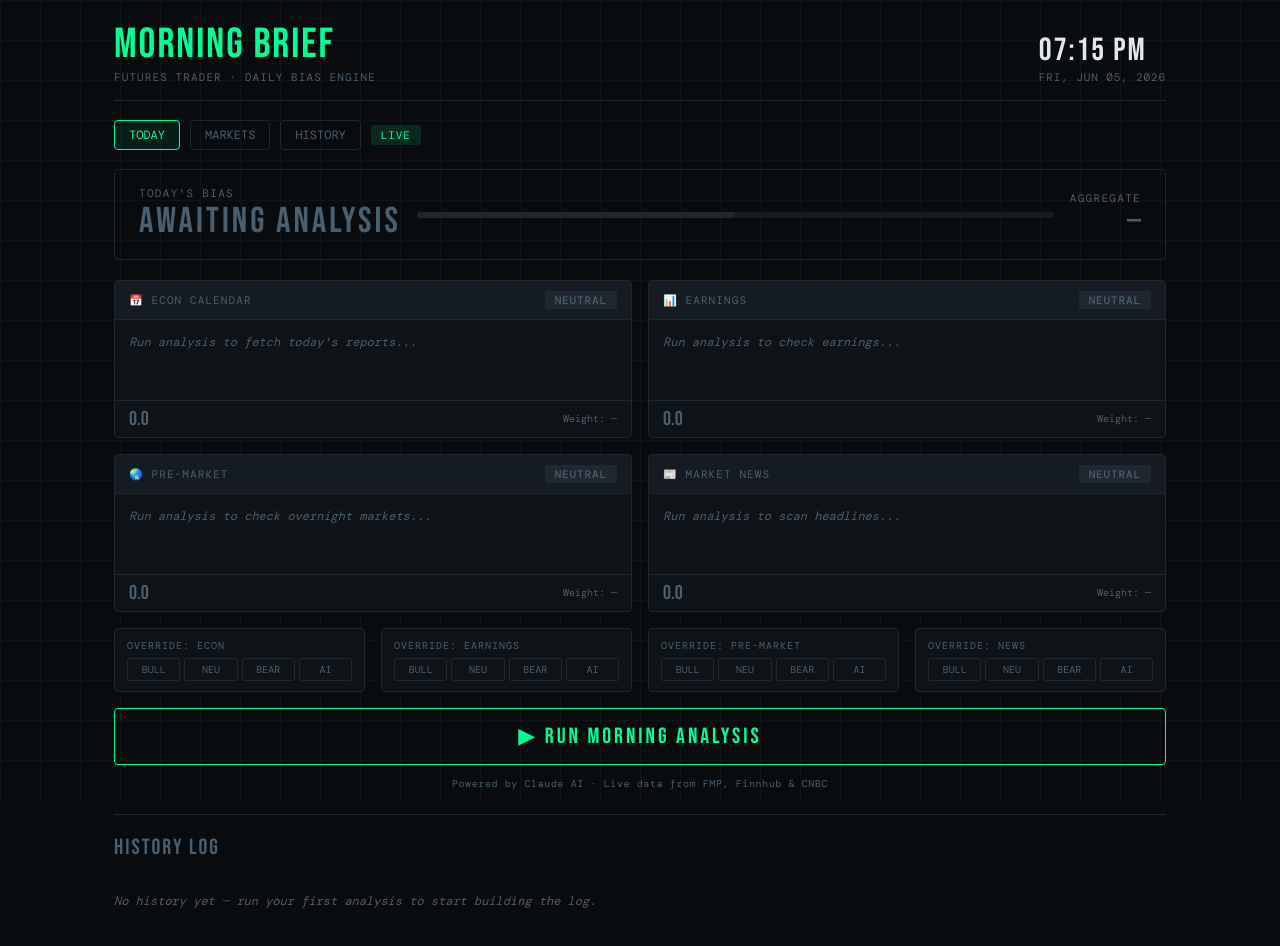
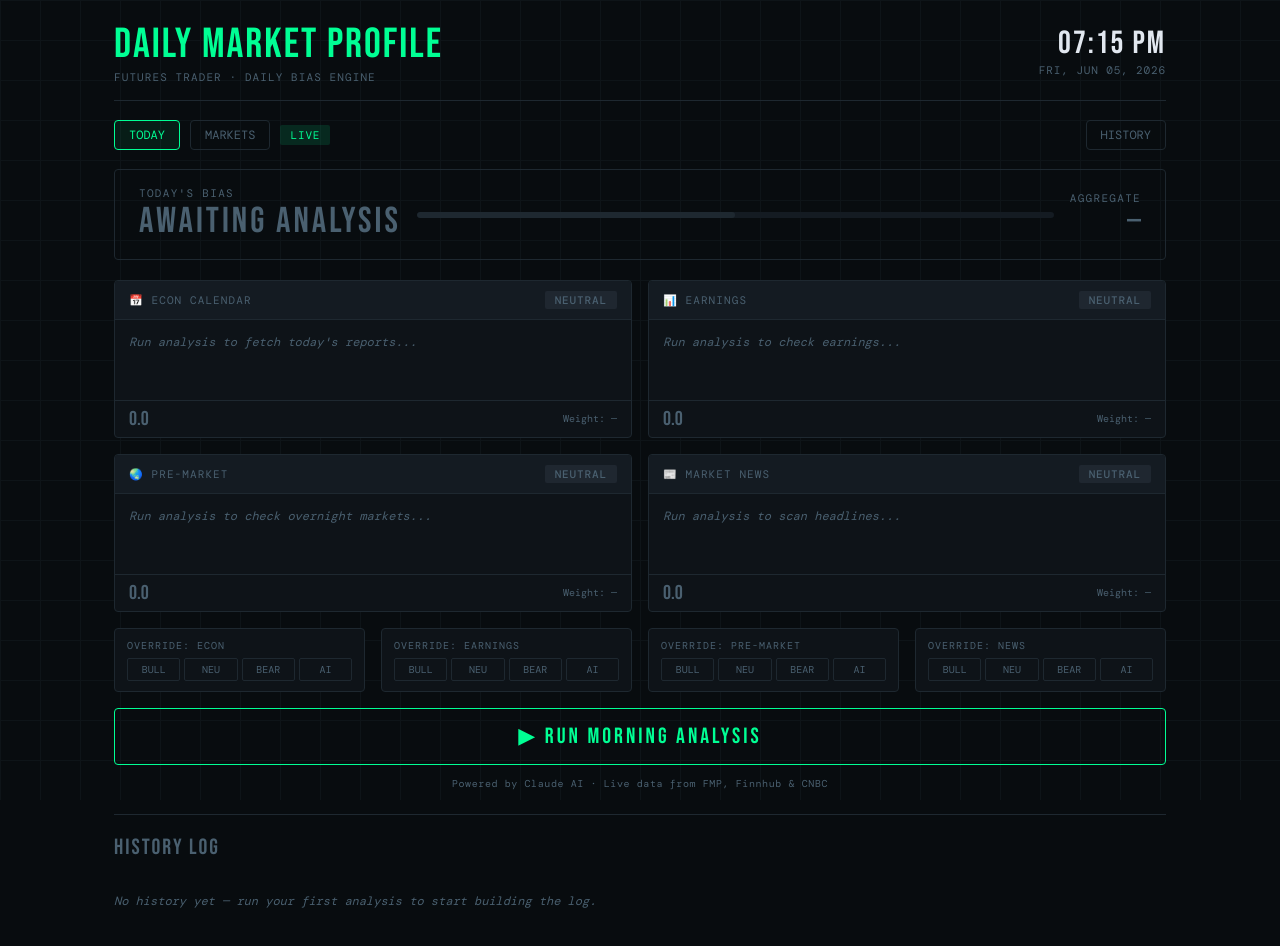
Before and after one commit to zumzeng-cmd/Morning-Brief, a website: page public/index.html in a window 1280 px wide. Drawn offline with nearby package versions, Linux system fonts and the light colour scheme; no server answers; a web font is replaced by a local one.

Commit message:
Update index.html

```diff
--- a/public/index.html
+++ b/public/index.html
@@ -3,7 +3,7 @@
 <head>
 <meta charset="UTF-8"/>
 <meta name="viewport" content="width=device-width, initial-scale=1.0"/>
-<title>Morning Brief — Futures Bias Engine</title>
+<title>Daily Market Profile — Futures Bias Engine</title>
 <style>
 @import url('https://fonts.googleapis.com/css2?family=DM+Mono:wght@300;400;500&family=Bebas+Neue&display=swap');
 *{box-sizing:border-box;margin:0;padding:0;}
@@ -16,7 +16,7 @@
 body{background:var(--bg);color:var(--text);font-family:var(--font-mono);min-height:100vh;}
 body::before{content:'';position:fixed;inset:0;background-image:linear-gradient(var(--border) 1px,transparent 1px),linear-gradient(90deg,var(--border) 1px,transparent 1px);background-size:40px 40px;opacity:0.3;pointer-events:none;z-index:0;}
 .wrap{position:relative;z-index:1;padding:1.5rem;max-width:1100px;margin:0 auto;}
-.hdr{display:flex;align-items:flex-end;justify-content:space-between;margin-bottom:1.2rem;border-bottom:1px solid var(--border);padding-bottom:1rem;}
+.hdr{display:flex;align-items:flex-start;justify-content:space-between;margin-bottom:1.2rem;border-bottom:1px solid var(--border);padding-bottom:1rem;}
 .hdr-title{font-family:var(--font-display);font-size:42px;letter-spacing:2px;color:var(--accent);line-height:1;}
 .hdr-sub{font-size:11px;color:var(--muted);margin-top:4px;letter-spacing:0.1em;}
 .clock{font-family:var(--font-display);font-size:32px;color:var(--text);letter-spacing:2px;}
@@ -165,16 +165,18 @@ body::before{content:'';position:fixed;inset:0;background-image:linear-gradient(
 .best-setup-direction.short { color: var(--bear); }
 .best-setup-arrow { font-size: 13px; }
 .market-card.best { border-color: rgba(255,184,0,0.5); box-shadow: 0 0 12px rgba(255,184,0,0.08); }
+
+
 </style>
 </head>
 <body>
 <div class="wrap">
   <div class="hdr">
     <div>
-      <div class="hdr-title">MORNING BRIEF</div>
+      <div class="hdr-title">DAILY MARKET PROFILE</div>
       <div class="hdr-sub">FUTURES TRADER · DAILY BIAS ENGINE</div>
     </div>
-    <div>
+    <div style="text-align:right;">
       <div class="clock" id="clock">--:--</div>
       <div class="date-txt" id="dateTxt">-- --- ----</div>
     </div>
@@ -184,9 +186,11 @@ body::before{content:'';position:fixed;inset:0;background-image:linear-gradient(
   <div class="date-nav">
     <button class="dnbtn active" id="btnToday" onclick="switchToToday()">TODAY</button>
     <button class="dnbtn" id="btnMarkets" onclick="switchToMarkets()">MARKETS</button>
-    <button class="dnbtn" id="btnHist" onclick="switchToHistory()">HISTORY</button>
-    <input type="date" id="datePicker" style="display:none;" onchange="loadDate(this.value)"/>
     <span class="mode-badge mode-live" id="modeBadge">LIVE</span>
+    <div style="margin-left:auto;display:flex;align-items:center;gap:8px;">
+      <input type="date" id="datePicker" style="display:none;background:var(--surface);border:1px solid var(--border);color:var(--text);font-family:var(--font-mono);font-size:11px;padding:4px 8px;border-radius:3px;outline:none;" onchange="loadDate(this.value)"/>
+      <button class="dnbtn" id="btnHist" onclick="switchToHistory()">HISTORY</button>
+    </div>
   </div>
 
   <!-- bias banner -->
@@ -320,6 +324,7 @@ function switchToToday(){
   document.getElementById('overrideRow').style.opacity='1';
   document.getElementById('overrideRow').style.pointerEvents='';
   // Show/hide panels only — never reset card data
+  document.getElementById('datePicker').style.display='none';
   document.getElementById('panelMarkets').style.display='none';
   document.querySelector('.grid').style.display='grid';
   document.querySelector('.history-section').style.display='block';
@@ -332,13 +337,12 @@ function switchToHistory(){
   document.getElementById('btnToday').classList.remove('active');
   document.getElementById('btnHist').classList.add('active');
   document.getElementById('btnMarkets').classList.remove('active');
-  document.getElementById('datePicker').style.display='';
+  document.getElementById('datePicker').style.display='inline-block';
   document.getElementById('modeBadge').textContent='HISTORY';
   document.getElementById('modeBadge').className='mode-badge mode-hist';
   document.getElementById('runBtn').style.display='none';
   document.getElementById('overrideRow').style.opacity='0.3';
   document.getElementById('overrideRow').style.pointerEvents='none';
-  // Show/hide panels only — never reset card data
   document.getElementById('panelMarkets').style.display='none';
   document.querySelector('.grid').style.display='grid';
   document.querySelector('.history-section').style.display='block';
@@ -357,6 +361,7 @@ function switchToMarkets(){
   document.getElementById('overrideRow').style.opacity='0.3';
   document.getElementById('overrideRow').style.pointerEvents='none';
   // Show markets panel, hide today grid — data is preserved
+  document.getElementById('datePicker').style.display='none';
   document.getElementById('panelMarkets').style.display='block';
   document.querySelector('.grid').style.display='none';
   document.querySelector('.history-section').style.display='none';
```
